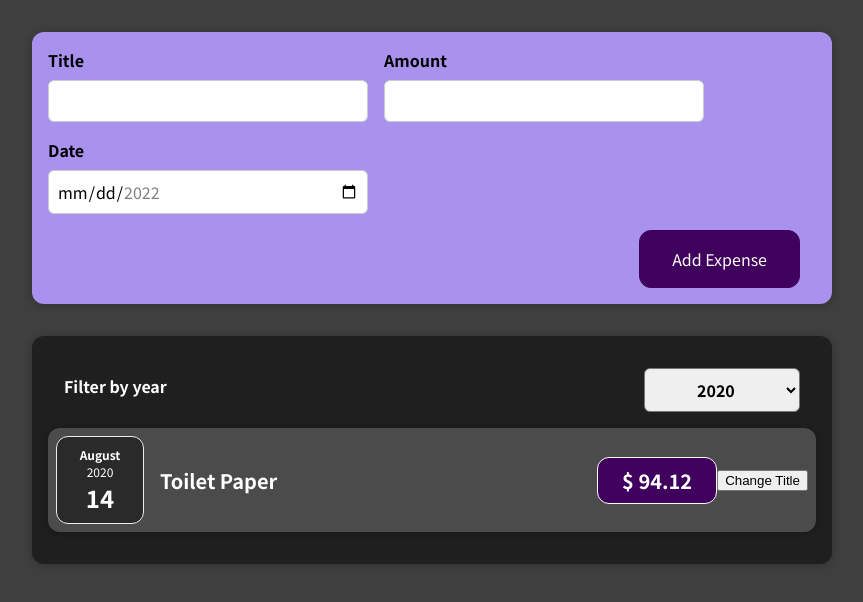
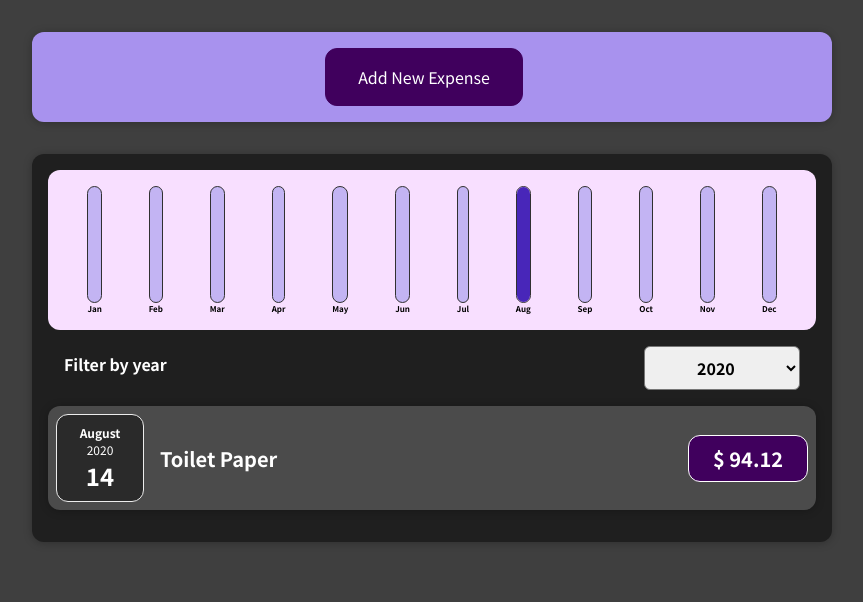
Before and after one commit to tommynicoletti/react-complete-guide-udemy, a React (Create React App) app: page / in a window 1280 px wide. Shown: the top 602 px of the page, without its empty margins (208-1071 px from the left). Built offline with nearby package versions, Linux system fonts and the light colour scheme.

Commit message:
Rendering and conditional content

```diff
--- /dev/null
+++ b/src/components/Chart/Chart.css
@@ -0,0 +1,9 @@
+.chart {
+  padding: 1rem;
+  border-radius: 12px;
+  background-color: #f8dfff;
+  text-align: center;
+  display: flex;
+  justify-content: space-around;
+  height: 10rem;
+}
--- /dev/null
+++ b/src/components/Chart/Chart.js
@@ -0,0 +1,22 @@
+import React from 'react';
+import './Chart.css';
+import ChartBar from './ChartBar';
+
+const Chart = props => {
+  const dataPointValues = props.dataPoints.map(dataPoint=>dataPoint.value);
+  const totalMaximum = Math.max(...dataPointValues);
+  return(
+    <div className="chart">
+      {props.dataPoints.map(dataPoint =>
+        <ChartBar
+          key={dataPoint.label}
+          value={dataPoint.value}
+          maxValue={totalMaximum}
+          label={dataPoint.label}
+        />
+      )}
+    </div>
+  );
+}
+
+export default Chart;
--- /dev/null
+++ b/src/components/Chart/ChartBar.css
@@ -0,0 +1,30 @@
+.chart-bar {
+  height: 100%;
+  display: flex;
+  flex-direction: column;
+  align-items: center;
+}
+
+.chart-bar__inner {
+  height: 100%;
+  width: 100%;
+  border: 1px solid #313131;
+  border-radius: 12px;
+  background-color: #c3b4f3;
+  overflow: hidden;
+  display: flex;
+  flex-direction: column;
+  justify-content: flex-end;
+}
+
+.chart-bar__fill {
+  background-color: #4826b9;
+  width: 100%;
+  transition: all 0.3s ease-out;
+}
+
+.chart-bar__label {
+  font-weight: bold;
+  font-size: 0.5rem;
+  text-align: center;
+}
--- /dev/null
+++ b/src/components/Chart/ChartBar.js
@@ -0,0 +1,21 @@
+import React from 'react';
+import './ChartBar.css';
+
+const ChartBar = props => {
+  let barFillHeight = '0%';
+  if(props.maxValue>0){
+    barFillHeight = Math.round((props.value/props.maxValue)*100)+'%';
+  }
+  return (
+    <div className="chart-bar">
+      <div className="chart-bar__inner">
+        <div className="chart-bar__fill" style={{height: barFillHeight}}>
+
+        </div>
+      </div>
+      <div className="chart-bar__label">{props.label}</div>
+    </div>
+  );
+}
+
+export default ChartBar;
--- a/src/components/Expenses/ExpenseItem.js
+++ b/src/components/Expenses/ExpenseItem.js
@@ -7,11 +7,6 @@
 const ExpenseItem = (props) => {
   const [title, setTitle] = useState(props.title); // React Hook call inside the component not inside component's functions
 
-  const clickHandler = () =>{
-    setTitle('updated!');
-    console.log(title);
-  }
-
   return (
     <li>
       <Card className="expense-item">
@@ -20,7 +15,6 @@
           <h2>{title}</h2>
           <div className="expense-item__price">$ {props.amount}</div>
         </div>
-        <button onClick={clickHandler}>Change Title</button>
       </Card>
     </li>
   );
--- a/src/components/Expenses/Expenses.js
+++ b/src/components/Expenses/Expenses.js
@@ -1,6 +1,7 @@
 import React, {useState} from 'react';
 import Card from "../UI/Card";
 import "./Expenses.css";
+import ExpensesChart from './ExpensesChart';
 import ExpensesFilter from "./ExpensesFilter";
 import ExpensesList from './ExpensesList';
 
@@ -14,6 +15,7 @@
   return (
     <div>
       <Card  className="expenses">
+        <ExpensesChart expenses={filteredExpenses} />
         <ExpensesFilter yearSelected={filteredYear}  onChangeYear={yearFilterHandler}  />
         <ExpensesList items={filteredExpenses} />
       </Card>
--- /dev/null
+++ b/src/components/Expenses/ExpensesChart.js
@@ -0,0 +1,30 @@
+import React from 'react';
+import Chart from '../Chart/Chart';
+
+const ExpensesChart = props => {
+  const chartDataPoints = [
+    {label:'Jan',value:0},
+    {label:'Feb',value:0},
+    {label:'Mar',value:0},
+    {label:'Apr',value:0},
+    {label:'May',value:0},
+    {label:'Jun',value:0},
+    {label:'Jul',value:0},
+    {label:'Aug',value:0},
+    {label:'Sep',value:0},
+    {label:'Oct',value:0},
+    {label:'Nov',value:0},
+    {label:'Dec',value:0}
+  ];
+
+  for(const expense of props.expenses){
+    const expenseMonth = expense.date.getMonth(); // starting at 0 => January
+    chartDataPoints[expenseMonth].value += expense.amount;
+  }
+
+  return (
+    <Chart dataPoints={chartDataPoints} />
+  );
+}
+
+export default ExpensesChart;
--- a/src/components/NewExpense/ExpenseForm.js
+++ b/src/components/NewExpense/ExpenseForm.js
@@ -7,31 +7,16 @@
   const [enteredAmount, setEnteredAmount ] = useState('');
   const [enteredDate, setEnteredDate ] = useState('');
 
-  // const [userInput, setUserInput] = useState({
-  //   enteredTitle:'',
-  //   enteredAmount:'',
-  //   enteredDate:''
-  // });
-
   const titleChangeHandler = (event) =>{
     setEnteredTitle(event.target.value);
-    // setUserInput((prevState)=>{
-    //  return {...prevState, enteredTitle:event.target.value};
-    // });
   }
 
   const amountChangeHandler = (event) =>{
     setEnteredAmount(event.target.value);
-    // setUserInput((prevState)=>{
-    //   return {...prevState, enteredAmount:event.target.value};
-    // });
   }
 
   const dateChangeHandler = (event) =>{
     setEnteredDate(event.target.value);
-    // setUserInput((prevState)=>{
-    //   return {...prevState, enteredDate:event.target.value};
-    // });
   }
 
   const submitHandler = (event) => {
@@ -60,10 +45,11 @@
         </div>
         <div className="new-expense__control">
           <label>Date</label>
-          <input type="date" min="2022-01-01" max="2022-12-31" value={enteredDate} onChange={dateChangeHandler} />
+          <input type="date" min="2019-01-01" max="2022-12-31" value={enteredDate} onChange={dateChangeHandler} />
         </div>
       </div>
       <div className="new-expense__actions">
+        <button type="button" onClick={props.onCancel}>Cancel</button>
         <button type="submit">Add Expense</button>
       </div>
     </form>
--- a/src/components/NewExpense/NewExpense.js
+++ b/src/components/NewExpense/NewExpense.js
@@ -1,19 +1,27 @@
-import React from "react";
+import React,{useState} from "react";
 import ExpenseForm from "./ExpenseForm";
 import './NewExpense.css';
 
 const NewExpense = (props) =>{
+  const [isEditing,setIsEditing] = useState(false);
+
   const saveExpenseDataHandler = (enteredExpenseData) => {
     const expenseData = {
       ...enteredExpenseData,
       id: Math.random().toString()
     };
     props.onAddExpense(expenseData);
+    setIsEditing(false);
   }
+
+  const startEdtingHandler = ()=>{setIsEditing(true);}
+
+  const stopEditingHandler = () => {setIsEditing(false);}
 
   return (
     <div className="new-expense">
-      <ExpenseForm onSaveExpenseDate={saveExpenseDataHandler} />
+      {!isEditing && <button onClick={startEdtingHandler}>Add New Expense</button>}
+      {isEditing && <ExpenseForm onSaveExpenseDate={saveExpenseDataHandler} onCancel={stopEditingHandler} />}
     </div>
   );
 }
```
Also changed, not shown: 1 other file (tests, documents, lock files or other folders).
